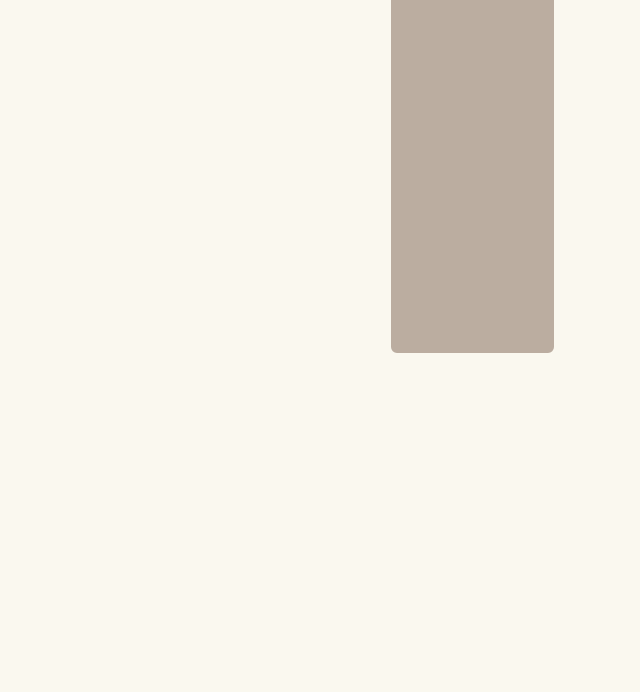
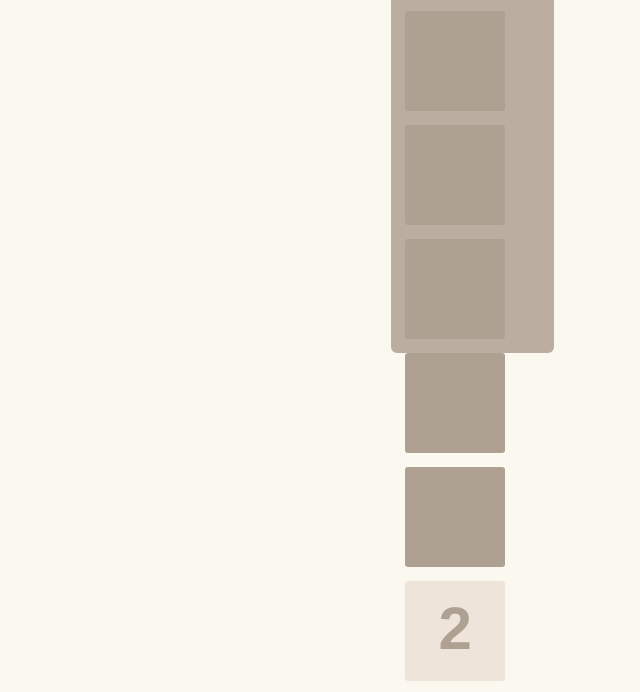
Before and after one commit to anavesin/build2048-Game-JS, a plain HTML site: page index.html in a window 1280 px wide. Shown: the part 175-867 px from the top of the page, without its empty margins (320-960 px from the left). Before the commit the page ends 800 px from the top, so only its background shows below. Drawn offline with Linux system fonts and the light colour scheme.

Commit message:
Update index.html

```diff
--- a/index.html
+++ b/index.html
@@ -18,6 +18,6 @@
             <div class="grid"></div>
         </div>
     </div>
-    <script rel="app.js"></script>
+    <script src="app.js"></script>
 </body>
 </html>
```
